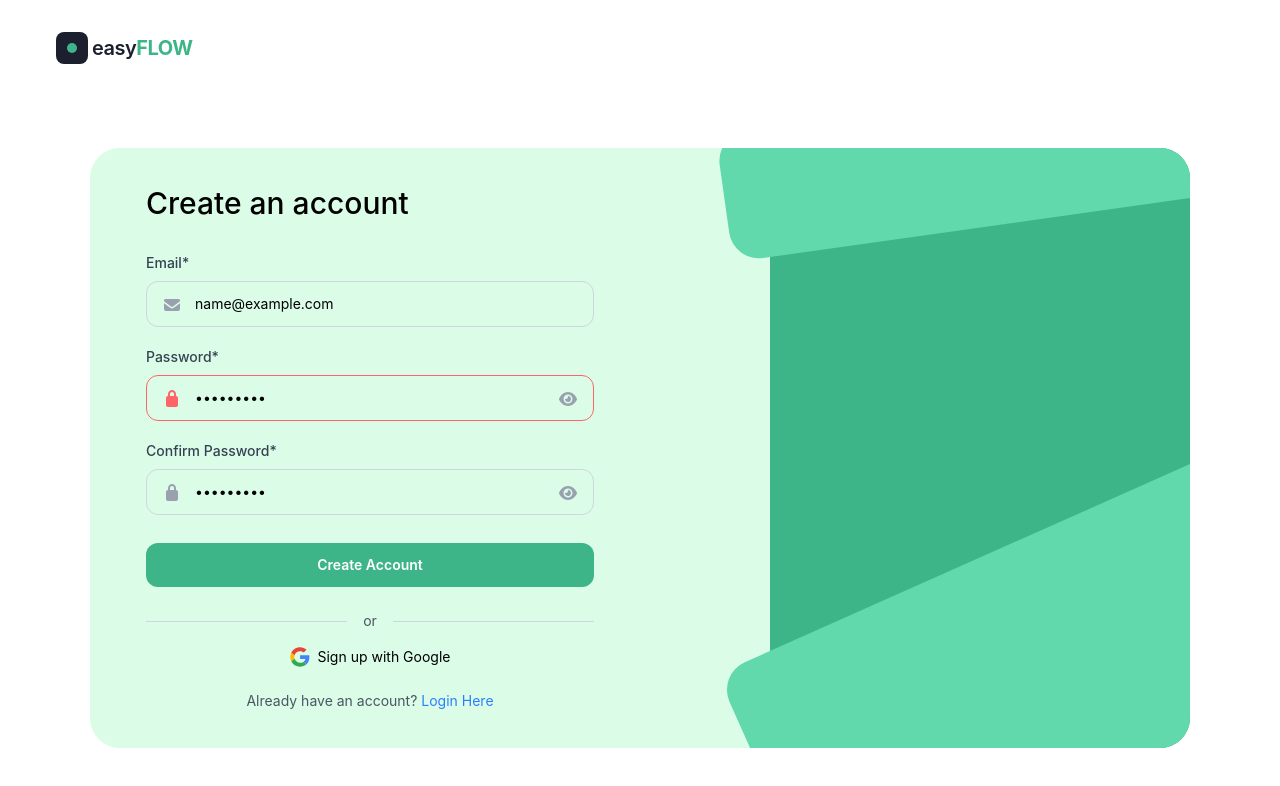
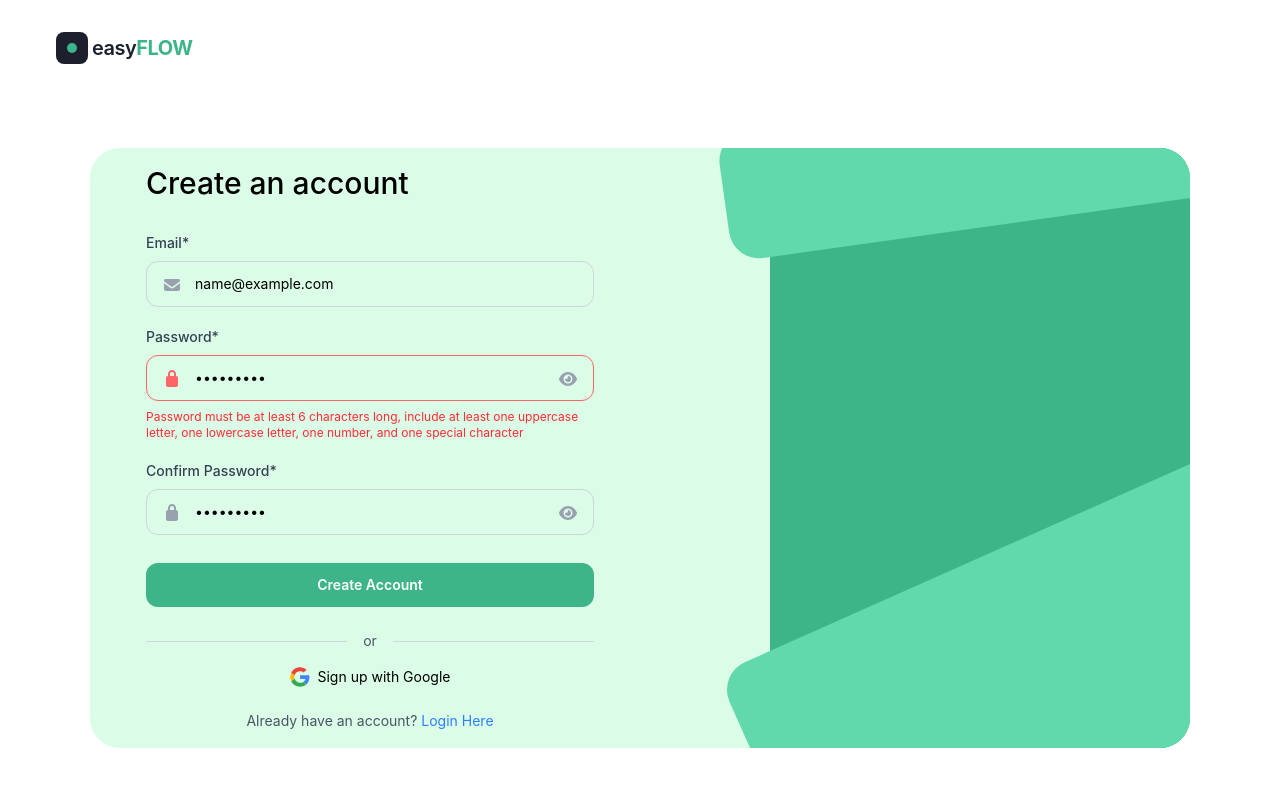
Before and after one commit to KiranNaikS12/easy-flow, a React app in the folder frontend/: page /signup in a window 1280 px wide. Both pictures are taken after typing "name@example.com", "Sample123", "Sample123" into the empty fields and a click on the button "Create Account". Shown: the top 786 px of the page. Built offline with nearby package versions, Linux system fonts and the light colour scheme; the HTML template or start-up script is replaced by a standard one.

Commit message:
feat(auth): add fronted auth valdiation

```diff
--- a/frontend/src/App.tsx
+++ b/frontend/src/App.tsx
@@ -1,5 +1,5 @@
 import { BrowserRouter, Routes, Route } from "react-router-dom";
-import Signup from "./Pages/Autherizer/Signup";
+import Signup from "./Pages/Auth/Signup";
 import Landing from "./Pages/Public/Landing";
 import SignIn from './Pages/Public/SignIn'
 
--- a/frontend/src/Pages/Autherizer/Signup.tsx
+++ b/frontend/src/Pages/Auth/Signup.tsx
@@ -1,16 +1,16 @@
-import { Formik, Form, Field, } from 'formik';
+import { Formik, Form, Field, ErrorMessage, } from 'formik';
 import { signupValidationSchema } from "../../utils/validation";
 import { useState } from "react";
 import { Role, type signupFormData } from "../../types/authTypes/userTypes";
-import { Link } from "react-router-dom";
 import MinimalHeader from "../../components/Headers/MinimalHeader";
 import OrDivder from '../../components/Auth/OrDivder';
-import  PasswordField from '../../components/Common/PasswordField';
+import PasswordField from '../../components/Common/PasswordField';
 import { faEnvelope } from '@fortawesome/free-solid-svg-icons';
 import { FontAwesomeIcon } from '@fortawesome/react-fontawesome';
 import Illustration from '../../components/Auth/Illustration';
 import GoogleSignIn from '../../components/Auth/GoogleSignIn';
 import AuthRedirect from '../../components/Auth/AuthRedirect';
+import ValidationError from '../../components/Common/ValidationError';
 
 
 
@@ -20,8 +20,10 @@ const Signup = () => {
 
 
 
-    const handleSubmit = (values: signupFormData) => {
-        console.log(values)
+    const handleSubmit = (data: signupFormData) => {
+        if (data) {
+            setFormData(data)
+        }
     }
 
     const handleGoogleSignIn = () => {
@@ -52,8 +54,6 @@ const Signup = () => {
                                 onSubmit={handleSubmit}
                             >
                                 {({ errors, touched }) => {
-
-                                    console.log("Errors:", errors,  touched);
                                     return (
                                         <Form className="flex w-full flex-col gap-5">
                                             {/* Email */}
@@ -64,19 +64,21 @@ const Signup = () => {
                                                 <FontAwesomeIcon
                                                     icon={faEnvelope}
                                                     className={`absolute transform -translate-y-1/2 top-13 left-4 ${errors.email && touched.email
-                                                            ? "text-red-400"
-                                                            : "text-gray-400"
+                                                        ? "text-red-400"
+                                                        : "text-gray-400"
                                                         }`}
                                                 />
 
-                                                <Field id="email" name="email" type="email" placeholder="Eg: you@gmail.com" className={`w-full pl-12 placeholder-gray-400  placeholder:font-thin rounded-xl border ${errors.email && touched.email ? "border-red-400": "border-gray-300"} px-4 py-3 text-sm outline-none transition focus:border-b-theme focus:ring-2 focus:ring-theme/20`} />
+                                                <Field id="email" name="email" type="email" placeholder="Eg: you@gmail.com" className={`w-full pl-12 placeholder-gray-400  placeholder:font-thin rounded-xl border ${errors.email && touched.email ? "border-red-400" : "border-gray-300"} px-4 py-3 text-sm outline-none transition focus:border-b-theme focus:ring-2 focus:ring-theme/20`} />
+                                                <ValidationError name="email"/>
                                             </div>
 
                                             {/* Password */}
-                                            <PasswordField name="password" label="Password" errors={errors.password} touched={touched.password}/>
+                                            <PasswordField name="password" label="Password" errors={errors.password} touched={touched.password} />
+
 
                                             {/* Confirm Password */}
-                                            <PasswordField name="confirmPassword" label="Confirm Password" errors={errors.confirmPassword} touched={touched.confirmPassword}/>
+                                            <PasswordField name="confirmPassword" label="Confirm Password" errors={errors.confirmPassword} touched={touched.confirmPassword} />
 
                                             <button type="submit" className="mt-2 w-full rounded-xl bg-theme px-4 py-3 text-sm font-semibold text-white transition hover:opacity-90 active:scale-[0.98] cursor-pointer">
                                                 Create Account
@@ -92,15 +94,15 @@ const Signup = () => {
                             <OrDivder />
 
                             {/* Sign in with google */}
-                            <GoogleSignIn onClick={handleGoogleSignIn}/>
+                            <GoogleSignIn onClick={handleGoogleSignIn} />
 
                             {/* Login section */}
-                            <AuthRedirect message="Already have an account?" linkText="Login Here" linkTo ="/login"/>
+                            <AuthRedirect message="Already have an account?" linkText="Login Here" linkTo="/login" />
                         </div>
                     </div>
 
                     {/* Illustration section */}
-                    <Illustration/>
+                    <Illustration />
 
                 </div>
             </main>
--- a/frontend/src/Pages/public/SignIn.tsx
+++ b/frontend/src/Pages/public/SignIn.tsx
@@ -8,6 +8,7 @@ import { faEnvelope } from "@fortawesome/free-solid-svg-icons";
 import Illustration from "../../components/Auth/Illustration";
 import GoogleSignIn from "../../components/Auth/GoogleSignIn";
 import AuthRedirect from "../../components/Auth/AuthRedirect";
+import ValidationError from "../../components/Common/ValidationError";
 
 
 const SignIn = () => {
@@ -61,6 +62,7 @@ const SignIn = () => {
                                                 />
 
                                             <Field id="email" name="email" type="email" placeholder="Eg: you@gmail.com" className={`w-full pl-12 placeholder-gray-400  placeholder:font-thin rounded-xl border ${errors.email && touched.email ? "border-red-400": "border-gray-300"} px-4 py-3 text-sm outline-none transition focus:border-b-theme focus:ring-2 focus:ring-theme/20`} />
+                                            <ValidationError name="email" />
                                         </div>
 
                                         {/* Password */}
--- a/frontend/src/components/common/PasswordField.tsx
+++ b/frontend/src/components/common/PasswordField.tsx
@@ -3,6 +3,7 @@ import { FontAwesomeIcon } from "@fortawesome/react-fontawesome"
 import { Field } from "formik"
 import { useState } from "react";
 import type { PasswordFieldProps } from "../../types/authTypes/passwordFieldTypes";
+import ValidationError from "./ValidationError";
 
 
 const PasswordField = ({ name, label, errors, touched }: PasswordFieldProps) => {
@@ -24,6 +25,7 @@ const PasswordField = ({ name, label, errors, touched }: PasswordFieldProps) =>
             />
 
             <Field id="confirmPassword" name={name} type={showPassword ? "text" : "password"} placeholder="Confirm password" className={`w-full pl-12 placeholder-gray-400  placeholder:font-thin rounded-xl border ${errors && touched ? "border-red-400": "border-gray-300"} px-4 py-3 text-sm outline-none transition focus:border-b-theme focus:ring-2 focus:ring-theme/20`} />
+            <ValidationError name={name}/>
             <FontAwesomeIcon
                 icon={showPassword ? faEyeSlash : faEye}
                 onClick={() => setShowPassword((prev) => !prev)}
--- /dev/null
+++ b/frontend/src/components/common/ValidationError.tsx
@@ -0,0 +1,14 @@
+import { ErrorMessage } from "formik"
+
+
+const ValidationError = ({name}: {name: string}) => {
+    return (
+        <ErrorMessage
+            name={name}
+            component="div"
+            className="text-xs text-red-500"
+        />
+    )
+}
+
+export default ValidationError
```
